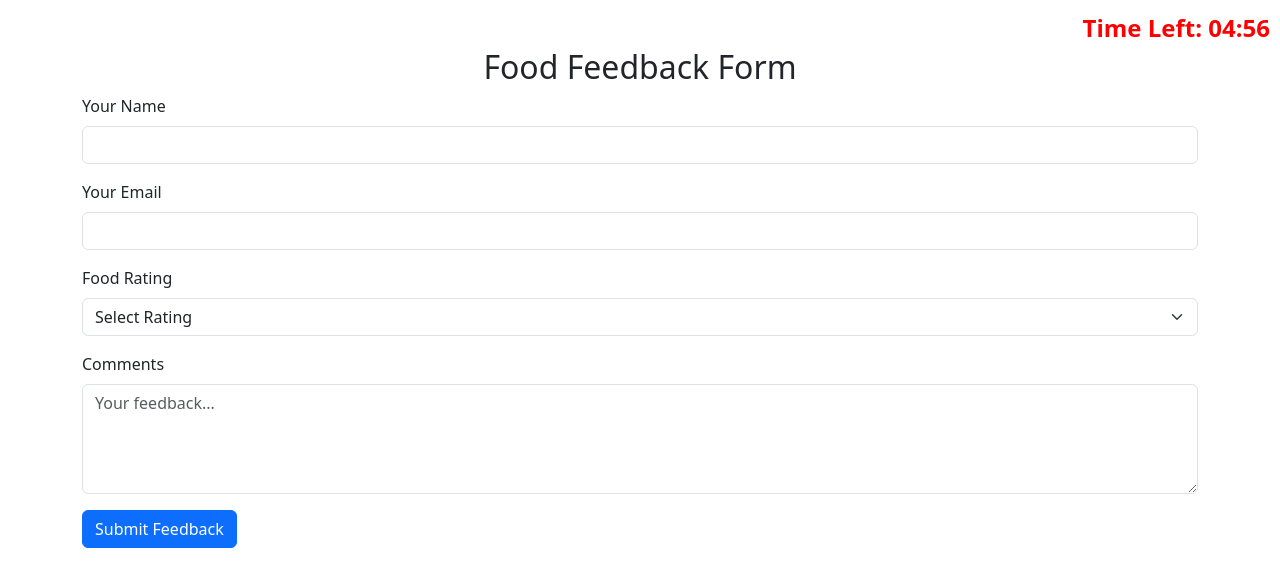
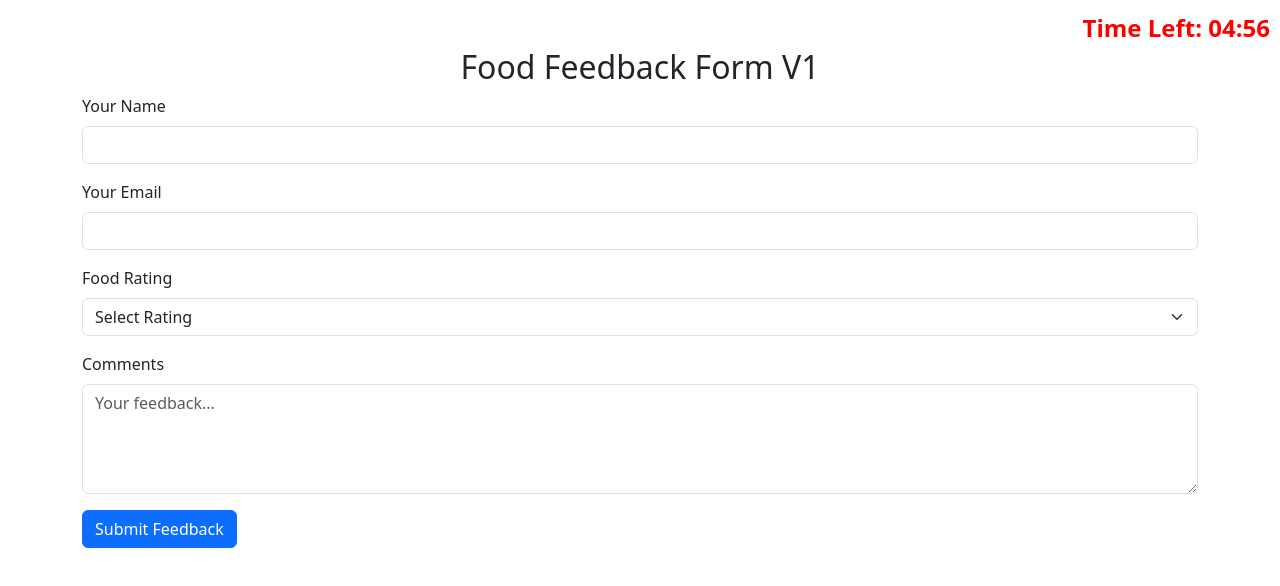
Before and after one commit to iamsureshrr/foodfeedback, a website: page index.html in a window 1280 px wide. Drawn offline with nearby package versions, Linux system fonts and the light colour scheme.

Commit message:
Update index.html

```diff
--- a/index.html
+++ b/index.html
@@ -51,7 +51,7 @@
     <div id="timer">Time Left: 05:00</div> <!-- Timer will be updated dynamically -->
 
     <div class="container mt-5">
-        <h2 class="text-center">Food Feedback Form</h2>
+        <h2 class="text-center">Food Feedback Form V1</h2>
         <form id="feedbackForm">
             <!-- Name -->
             <div class="mb-3">
```
